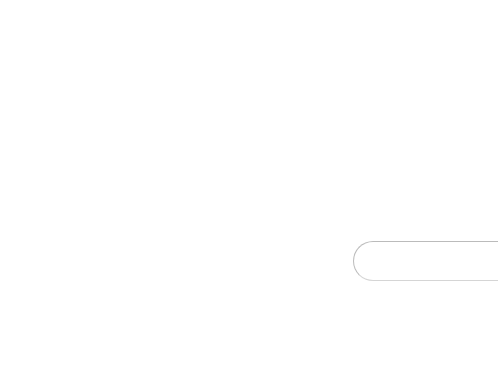
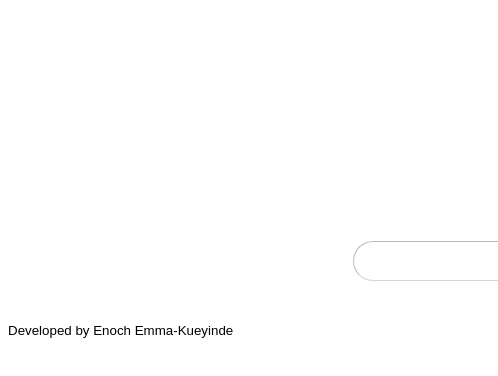
Before and after one commit to Tenebriusgel/google-page, a plain HTML site: page index.html in a window 1280 px wide. Shown: the full height of the page, 0-498 px from the left. Drawn offline with Linux system fonts and the light colour scheme; grey boxes are pictures that could not be loaded.

Commit message:
Add files via upload

```diff
--- a/index.html
+++ b/index.html
@@ -23,5 +23,6 @@
     <button class="button">I'm feeling lucky</button>
  </div>
 </body>
+<footer>Developed by Enoch Emma-Kueyinde</footer>
 
 </html>
```
